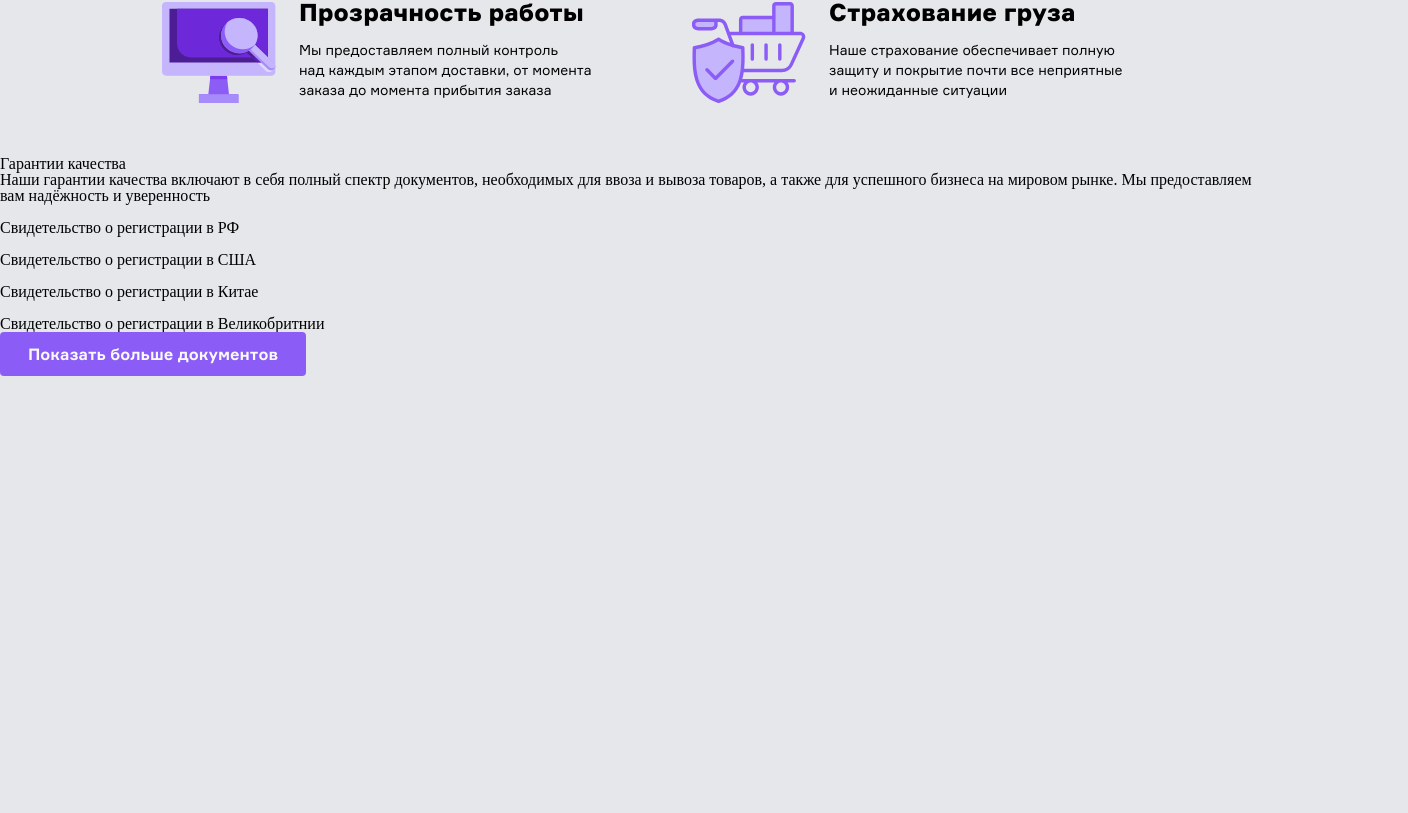
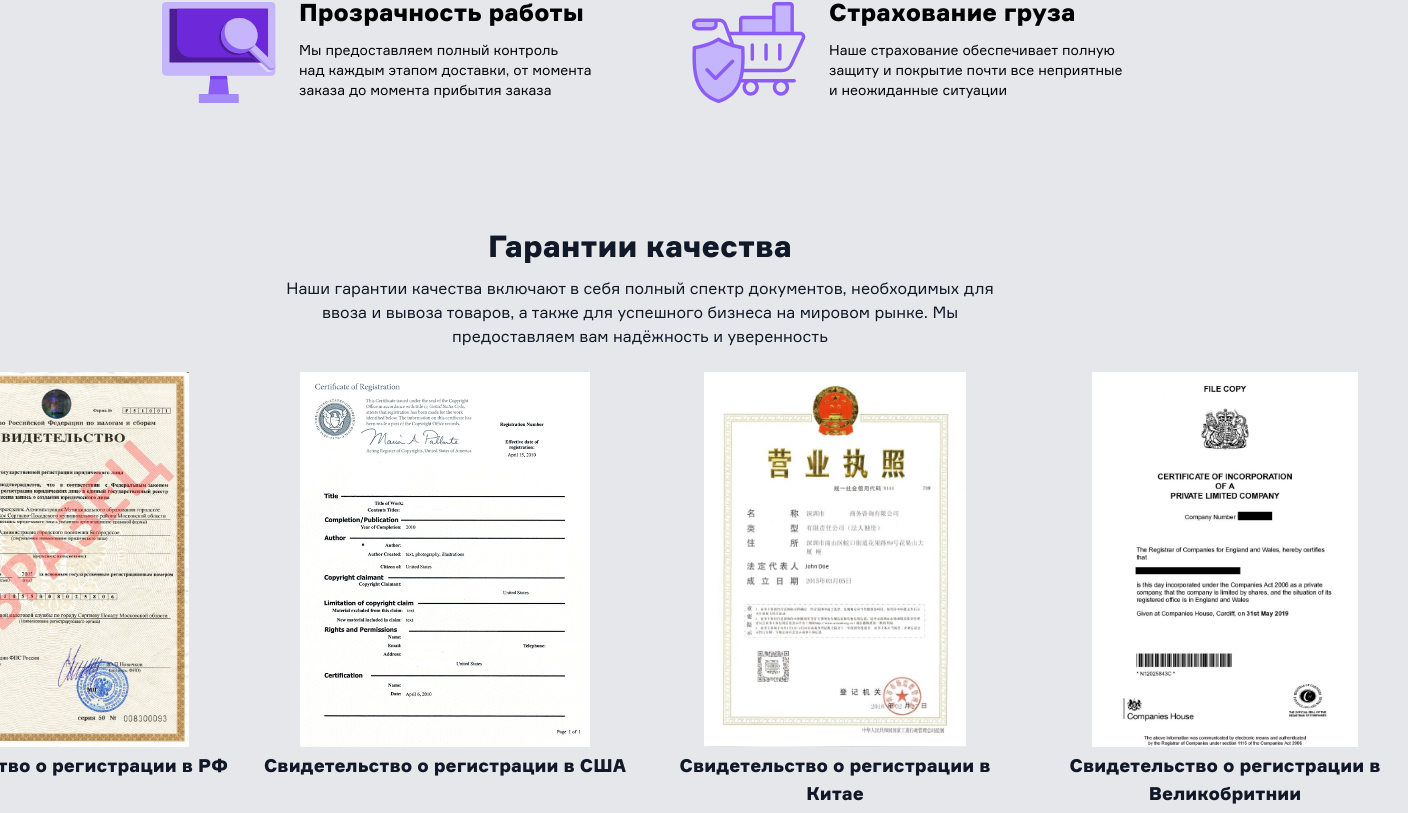
Before and after one commit to mash9000/FromBoard-Delivery, a React (Vite) app: page / in a window 1280 px wide. Shown: the part 1630-2443 px from the top of the page, 1408 px wide, since content can reach past the window. Before the commit the page ends 2006 px from the top, so only its background shows below. Built offline with nearby package versions, Linux system fonts and the light colour scheme; no server answers.

Commit message:
style: "гарантии качества" стилизованы по дефолту

```diff
--- a/src/components/App/App.tsx
+++ b/src/components/App/App.tsx
@@ -125,23 +125,23 @@ export const App = () => {
         description: 'Наши гарантии качества включают в себя полный спектр документов, необходимых для ввоза и вывоза товаров, а также для успешного бизнеса на мировом рынке. Мы предоставляем вам надёжность и уверенность',
         certificates: [
             {
-                imgSrc: '',
-                imgAlt: '',
+                imgSrc: '/images/certificates/1.webp',
+                imgAlt: 'световая копия свидетельства о регистрации в РФ',
                 title: 'Свидетельство о регистрации в РФ'
             },
             {
-                imgSrc: '',
-                imgAlt: '',
+                imgSrc: '/images/certificates/2.webp',
+                imgAlt: 'световая копия свидетельства о регистрации в США',
                 title: 'Свидетельство о регистрации в США'
             },
             {
-                imgSrc: '',
-                imgAlt: '',
+                imgSrc: '/images/certificates/3.webp',
+                imgAlt: 'световая копия свидетельства о регистрации в Китае',
                 title: 'Свидетельство о регистрации в Китае'
             },
             {
-                imgSrc: '',
-                imgAlt: '',
+                imgSrc: '/images/certificates/4.webp',
+                imgAlt: 'световая копия свидетельства о регистрации в Великобритании',
                 title: 'Свидетельство о регистрации в Великобритнии'
             },
         ]
--- a/src/components/Certificate/Certificate.tsx
+++ b/src/components/Certificate/Certificate.tsx
@@ -1,14 +1,20 @@
+import './certificate/certificate.scss';
+import './certificate/__img/certificate__img.scss';
+import './certificate/__title/certificate__title.scss';
+
 import type {
     QualityDocument
 } from "./model/QualityDocument.ts";
 
 export const Certificate = (certificate: QualityDocument) => {
     return (
-        <figure key={certificate.title}>
+        <figure className="certificate">
             <img
                 src={certificate.imgSrc}
-                alt={certificate.imgAlt}/>
-            <figcaption>{certificate.title}</figcaption>
+                alt={certificate.imgAlt}
+                className='certificate__img'/>
+            <figcaption
+                className='certificate__title'>{certificate.title}</figcaption>
         </figure>
     );
 }
--- /dev/null
+++ b/src/components/Certificate/certificate/__img/certificate__img.scss
@@ -0,0 +1,4 @@
+.certificate__img {
+  height: 375px;
+  width: auto;
+}
--- /dev/null
+++ b/src/components/Certificate/certificate/__title/certificate__title.scss
@@ -0,0 +1,5 @@
+@use '../../../../styles/text-formatter' as tf;
+
+.certificate__title {
+  @include tf.text-formatter('title of certificate');
+}
--- /dev/null
+++ b/src/components/Certificate/certificate/certificate.scss
@@ -0,0 +1,8 @@
+.certificate {
+  width: 366px;
+  height: 407px;
+  display: flex;
+  flex-direction: column;
+  align-items: center;
+  justify-content: space-between;
+}
--- a/src/components/QualityGuarantees/QualityGuarantees.tsx
+++ b/src/components/QualityGuarantees/QualityGuarantees.tsx
@@ -1,5 +1,8 @@
 import './quality-guarantees/quality-guarantees.scss';
 import './quality-guarantees/__inner-box/quality-guarantees__inner-box.scss';
+import './quality-guarantees/__heading/quality-guarantees__heading.scss';
+import './quality-guarantees/__desc/quality-guarantees__desc.scss';
+
 import {Button} from "../Button/Button.tsx";
 import type {QualityGuaranteesProps} from "./model/QualityGuaranteesProps.ts";
 import type {QualityDocument} from "../Certificate/model/QualityDocument.ts";
@@ -8,9 +11,9 @@ import {Certificate} from "../Certificate/Certificate.tsx";
 export const QualityGuarantees = (data: QualityGuaranteesProps) => {
     return (
         <div className="quality-guarantees">
+            <h3 className='quality-guarantees__heading'>{data.heading}</h3>
+            <p className='quality-guarantees__desc'>{data.description}</p>
             <div className="quality-guarantees__inner-box">
-                <h3>{data.heading}</h3>
-                <p>{data.description}</p>
                 {data.certificates.map((certificate: QualityDocument) => (
                     <Certificate key={certificate.title} {...certificate} />))}
             </div>
--- /dev/null
+++ b/src/components/QualityGuarantees/quality-guarantees/__desc/quality-guarantees__desc.scss
@@ -0,0 +1,6 @@
+@use '../../../../styles/text-formatter' as tf;
+
+.quality-guarantees__desc {
+  @include tf.text-formatter('desc of quality guarantees');
+  margin-bottom: 24px;
+}
--- /dev/null
+++ b/src/components/QualityGuarantees/quality-guarantees/__heading/quality-guarantees__heading.scss
@@ -0,0 +1,6 @@
+@use '../../../../styles/text-formatter' as tf;
+
+.quality-guarantees__heading {
+  @include tf.text-formatter('heading of quality guarantees');
+  margin-bottom: 12px;
+}
--- a/src/components/QualityGuarantees/quality-guarantees/__inner-box/quality-guarantees__inner-box.scss
+++ b/src/components/QualityGuarantees/quality-guarantees/__inner-box/quality-guarantees__inner-box.scss
@@ -1 +1,7 @@
-.quality-guarantees__inner-box {}
+.quality-guarantees__inner-box {
+  display: flex;
+  justify-content: space-between;
+  align-items: start;
+  width: 1536px;
+  margin-bottom: 36px;
+}
--- a/src/components/QualityGuarantees/quality-guarantees/quality-guarantees.scss
+++ b/src/components/QualityGuarantees/quality-guarantees/quality-guarantees.scss
@@ -1 +1,8 @@
-.quality-guarantees {}
+.quality-guarantees {
+  width: 100%;
+  height: 671px;
+  display: flex;
+  flex-direction: column;
+  align-items: center;
+  margin-top: 72px;
+}
--- a/src/styles/_text-formatter.scss
+++ b/src/styles/_text-formatter.scss
@@ -119,6 +119,34 @@
     }
     line-height: 36px;
     color: map.get(colors.$colors, 'gray-900');
+  } @else if ($component == 'heading of quality guarantees') {
+    font: {
+      family: 'Formular Black';
+      size: 30px;
+    }
+    line-height: 36px;
+    color: map.get(colors.$colors, 'gray-900');
+  } @else if ($component == 'desc of quality guarantees') {
+    font: {
+      family: 'Formular Regular';
+      size: 16px;
+    }
+    line-height: 24px;
+    color: map.get(colors.$colors, 'gray-900');
+    display: inline-block;
+    width: 756px;
+    text-align: center;
+  } @else if ($component == 'title of certificate') {
+    font: {
+      family: 'Formular Black';
+      size: 18px;
+    }
+    line-height: 28px;
+    color: map.get(colors.$colors, 'gray-900');
+    display: inline-block;
+    width: 366px;
+    text-align: center;
+    margin-top: 4px;
   } @else {
     @error 'unknown component ("#{$component}")';
   }
```
